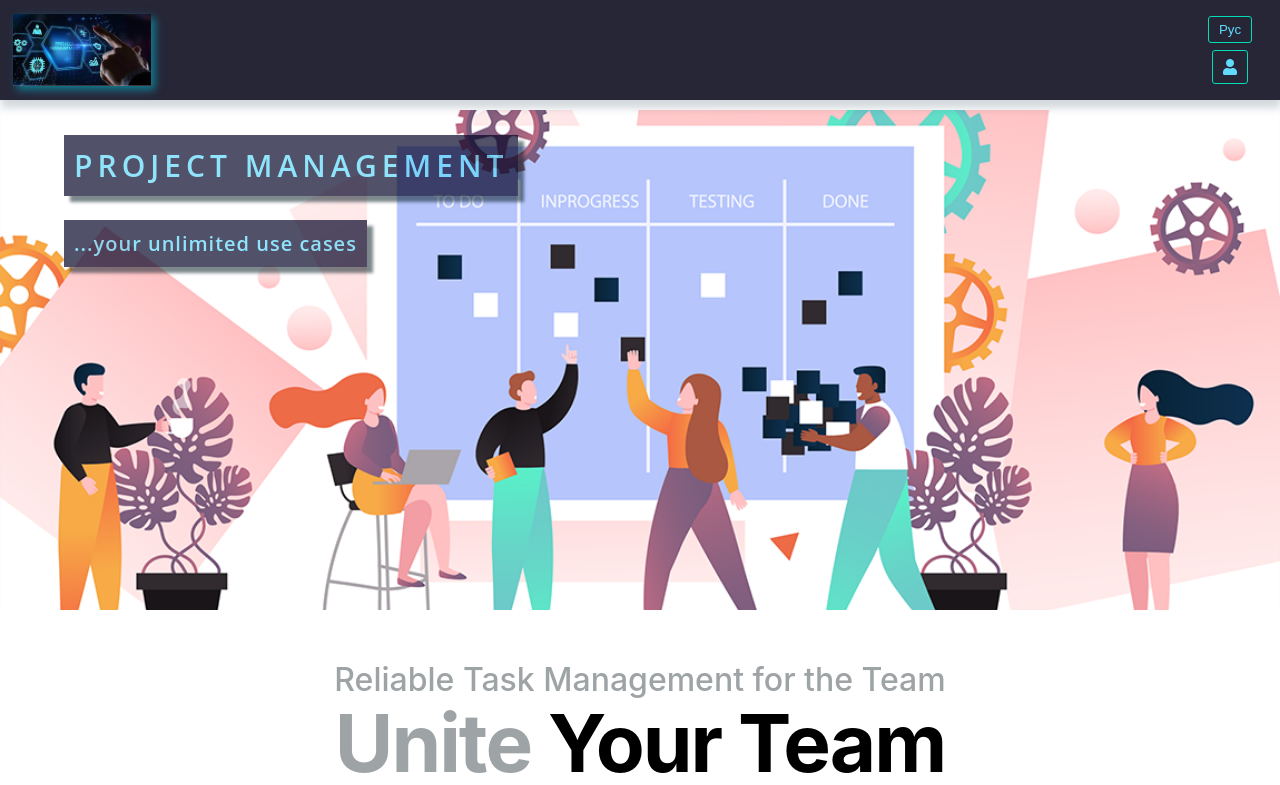
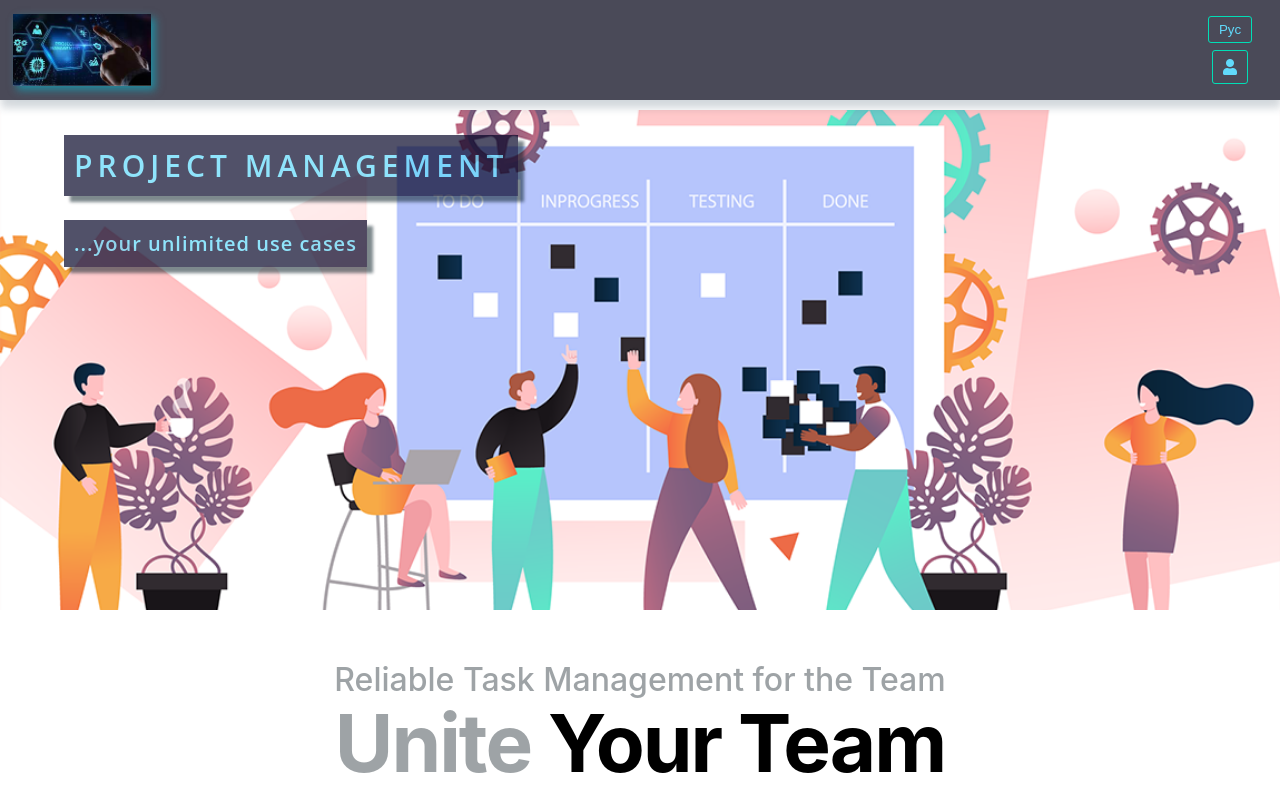
Before and after one commit to Ilya758/project-management-app, a React (Create React App) app: page / in a window 1280 px wide. Shown: the top 785 px of the page. Built offline with nearby package versions, Linux system fonts and the light colour scheme; grey boxes are pictures that could not be loaded; a web font is replaced by a local one.

Commit message:
feat: implemented transition with sticky header

```diff
--- a/src/components/Header/Header.scss
+++ b/src/components/Header/Header.scss
@@ -2,7 +2,7 @@
   display: flex;
   justify-content: space-between;
   align-items: center;
-  background: #262637;
+  background: #262637d4;
   position: sticky;
   top: 0;
   z-index: 2;
@@ -14,6 +14,14 @@
   font-weight: 400;
   font-style: normal;
   padding: 10px;
+  transition: 0.15s;
+
+  &_onscroll {
+    &_active {
+      height: 90px;
+      background: #262637;
+    }
+  }
 }
 
 .nav {
--- a/src/components/Header/Header.tsx
+++ b/src/components/Header/Header.tsx
@@ -3,10 +3,29 @@ import { Menu } from './MenuProfile';
 import { Authorization } from './Authorization';
 
 import './Header.scss';
+import { RefObject, useEffect, useRef } from 'react';
+import { Classnames } from './constants';
 
 export const Header = () => {
+  const headerRef = useRef(null) as RefObject<HTMLElement>;
+
+  useEffect(() => {
+    const headerElement = headerRef.current as HTMLElement;
+    const { height } = headerElement.getBoundingClientRect();
+
+    const handleScroll = () => {
+      scrollY <= height
+        ? headerElement.classList.remove(Classnames.headerOnScrollActive)
+        : headerElement.classList.add(Classnames.headerOnScrollActive);
+    };
+
+    window.addEventListener('scroll', handleScroll);
+
+    return () => window.removeEventListener('scroll', handleScroll);
+  });
+
   return (
-    <header className="header">
+    <header ref={headerRef} className="header">
       <div className="nav-container">
         <NavLink to="/" className="logo"></NavLink>
         <Menu />
--- /dev/null
+++ b/src/components/Header/constants.ts
@@ -0,0 +1,3 @@
+export enum Classnames {
+  headerOnScrollActive = 'header_onscroll_active',
+}
```
